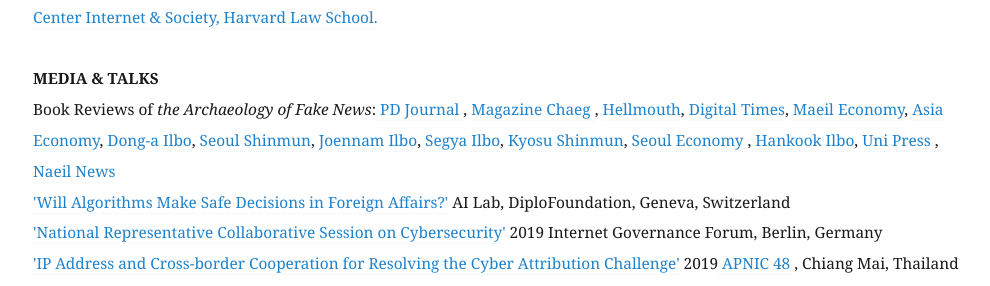
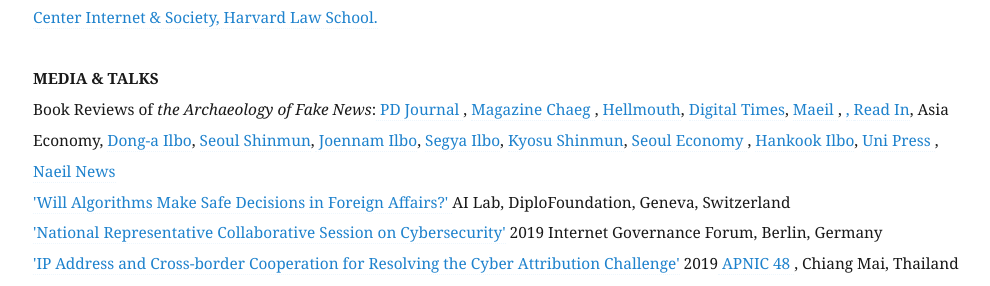
Before and after one commit to eunchangchoi/eunchangchoi.github.io, a Jekyll site: the page built from index.md, in a window 1280 px wide and 900 px high, scrolled down 1679 px. Shown: the part 161-447 px from the top of the window, without its empty margins (67-1057 px from the left). Built offline with Jekyll 4.4.1, drawn with Linux system fonts in a browser that asks for light colours.

Commit message:
Update index.md

```diff
--- a/index.md
+++ b/index.md
@@ -27,7 +27,7 @@
    <br>
 
  <strong> MEDIA & TALKS </strong> <br>
-Book Reviews of<i> the Archaeology of Fake News</i>:<a href="https://www.pdjournal.com/news/articleView.html?idxno=71119"> PD Journal </a>, <a href="https://bit.ly/3aVFA4z"> Magazine Chaeg </a>, <a href="https://www.youtube.com/watch?v=MpeoOBXadZ8&feature=youtu.be&t=241"> Hellmouth</a>, <a href="http://www.dt.co.kr/contents.html?article_no=2020030302103869061001"> Digital Times</a>, <a href="https://www.mk.co.kr/news/culture/view/2020/02/155878">Maeil Economy</a>, <a href="https://www.asiae.co.kr/article/2020022811050161321&mobile=Y"> Asia Economy</a>, <a href="http://www.donga.com/news/article/all/20200216/99724450/1"> Dong-a Ilbo</a>, <a href="https://www.seoul.co.kr/news/newsView.php?id=20200313020005&wlog_tag3=naver">Seoul Shinmun</a>,<a href="https://www.jnilbo.com/2020/02/20/2020022015101829561/"> Joennam Ilbo</a>, <a href="http://www.segye.com/newsView/20200214510584?OutUrl=naver"> Segya Ilbo</a>, <a href="https://www.kyosu.net/news/articleView.html?idxno=48054"> Kyosu Shinmun</a>, <a href="https://www.sedaily.com/NewsVIew/1YYX4ZYYI0"> Seoul Economy </a>, <a href="https://www.hankookilbo.com/News/Read/202002131753026467">Hankook Ilbo</a>, <a href="https://www.unipress.co.kr/news/articleView.html?idxno=771"> Uni Press </a>, <a href="https://www.naeil.com/news_view/?id_art=341418"> Naeil News </a> <br>
+Book Reviews of<i> the Archaeology of Fake News</i>:<a href="https://www.pdjournal.com/news/articleView.html?idxno=71119"> PD Journal </a>, <a href="https://bit.ly/3aVFA4z"> Magazine Chaeg </a>, <a href="https://www.youtube.com/watch?v=MpeoOBXadZ8&feature=youtu.be&t=241"> Hellmouth</a>, <a href="http://www.dt.co.kr/contents.html?article_no=2020030302103869061001"> Digital Times</a>, <a href="https://www.mk.co.kr/news/culture/view/2020/02/155878"> Maeil </a>, <a href="https://www.asiae.co.kr/article/2020022811050161321&mobile=Y">, <a href="https://bit.ly/3e3Io1D"> Read In</a>, Asia Economy</a>, <a href="http://www.donga.com/news/article/all/20200216/99724450/1"> Dong-a Ilbo</a>, <a href="https://www.seoul.co.kr/news/newsView.php?id=20200313020005&wlog_tag3=naver">Seoul Shinmun</a>,<a href="https://www.jnilbo.com/2020/02/20/2020022015101829561/"> Joennam Ilbo</a>, <a href="http://www.segye.com/newsView/20200214510584?OutUrl=naver"> Segya Ilbo</a>, <a href="https://www.kyosu.net/news/articleView.html?idxno=48054"> Kyosu Shinmun</a>, <a href="https://www.sedaily.com/NewsVIew/1YYX4ZYYI0"> Seoul Economy </a>, <a href="https://www.hankookilbo.com/News/Read/202002131753026467">Hankook Ilbo</a>, <a href="https://www.unipress.co.kr/news/articleView.html?idxno=771"> Uni Press </a>, <a href="https://www.naeil.com/news_view/?id_art=341418"> Naeil News </a> <br>
  <a href="https://www.diplomacy.edu/blog/will-algorithms-make-safe-decisions-foreign-affairs">'Will Algorithms Make Safe Decisions in Foreign Affairs?' </a> AI Lab, DiploFoundation, Geneva, Switzerland <br>
 <a href="https://www.youtube.com/watch?v=nsZJaB3fx0E&feature=youtu.be&t=1689">'National Representative Collaborative Session on Cybersecurity'</a> 2019 Internet Governance Forum, Berlin, Germany <br>
 <a href="https://youtu.be/uRsC_ypHGCg?t=1336">'IP Address and Cross-border Cooperation for Resolving the Cyber Attribution Challenge'</a> 2019<a href="https://conference.apnic.net/48/program/schedule/#/day/6/cooperation-sig"> APNIC 48 </a>, Chiang Mai, Thailand<br>
```
